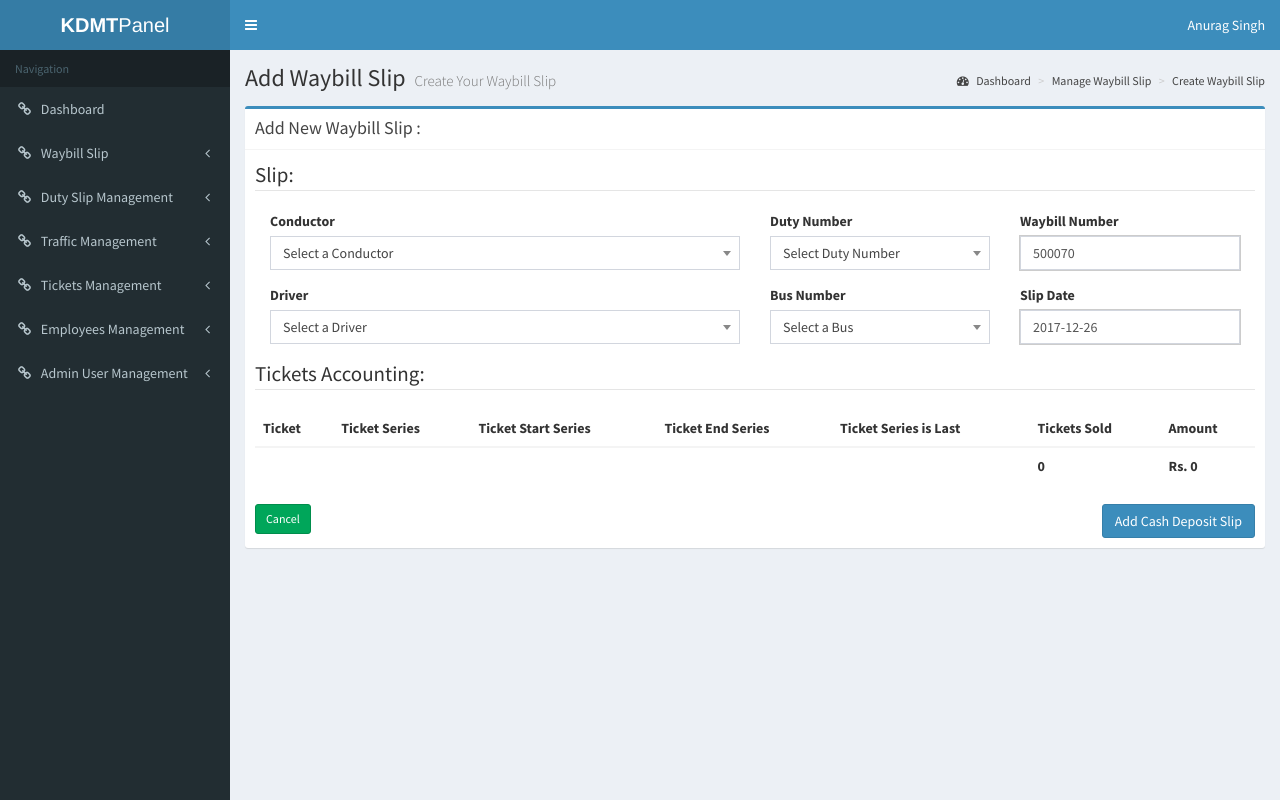
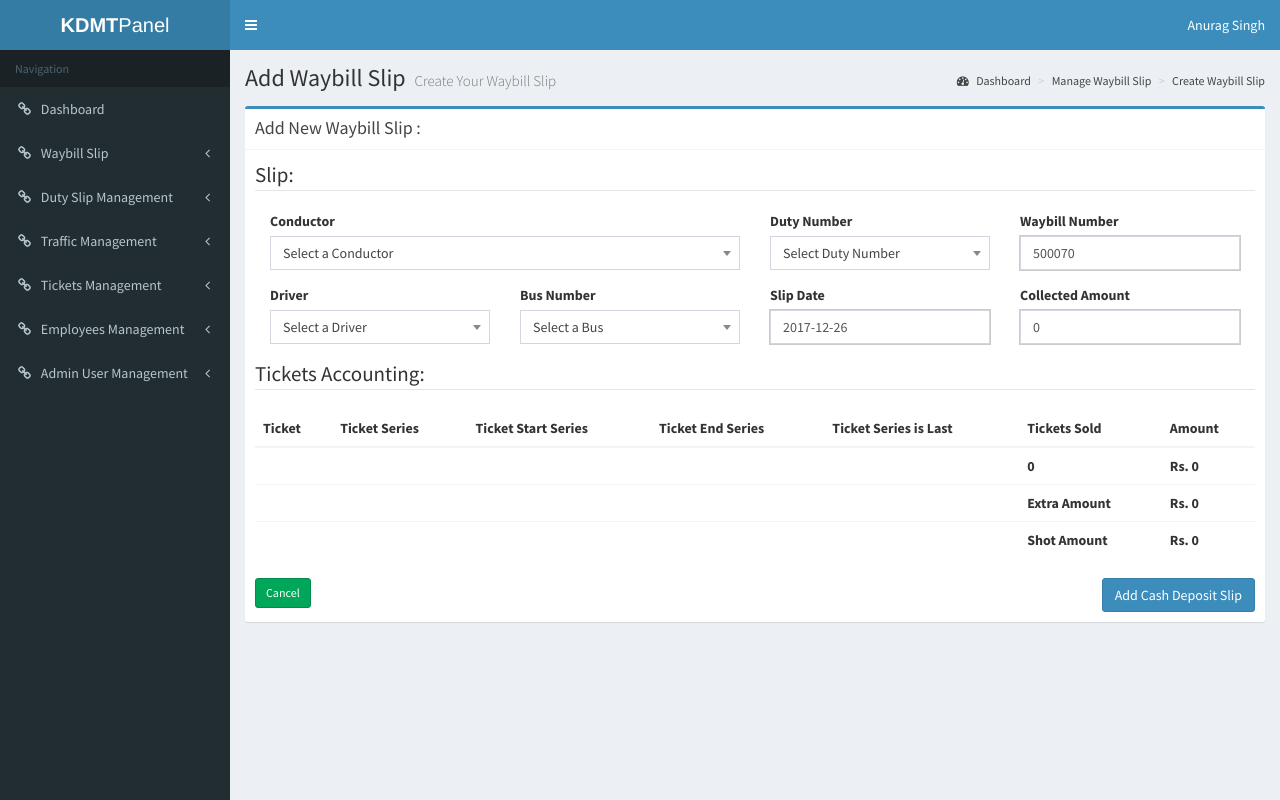
Before and after one commit to rag06/Bus-Transport-Duty-and-Ticket-Sheet, a CodeIgniter app: page /KDMT/admin/cashDepositSlip/cashDepositSlip/addCashDepositSlip in a window 1280 px wide. Run offline with CodeIgniter, Linux system fonts and the light colour scheme; a user stored in the database is signed in; data comes from the database, SQL or seed files in the repository; lists and menus that the app fills with data are empty.

Commit message:
added cash collected etra and shot

```diff
--- /dev/null
+++ b/alterQueries.txt
@@ -0,0 +1,3 @@
+ALTER TABLE cashdeposit_slip ADD COLUMN cashdeposit_slip_CollectedAmount decimal(10,2) DEFAULT 0;
+ALTER TABLE cashdeposit_slip ADD COLUMN cashdeposit_slip_ShotAmount decimal(10,2) DEFAULT 0;
+ALTER TABLE cashdeposit_slip ADD COLUMN cashdeposit_slip_ExtraAmount decimal(10,2) DEFAULT 0;
--- a/application/controllers/admin/cashDepositSlip/CashDepositSlip.php
+++ b/application/controllers/admin/cashDepositSlip/CashDepositSlip.php
@@ -67,6 +67,9 @@ class CashDepositSlip extends CI_Controller {
 					'cashDeposit_slip_BusNumber' => $this->input->post('busNumber'),
 					'cashDeposit_slip_DriverEmpId' => $this->input->post('driverEmpId'),
 					'cashDeposit_slip_Date' => $this->input->post('slipDate'),
+					'cashdeposit_slip_CollectedAmount' => $this->input->post('collectedAmount'),
+					'cashdeposit_slip_ShotAmount' => $this->input->post('shotAmount'),
+					'cashdeposit_slip_ExtraAmount' => $this->input->post('extraAmount'),
 					'cashDeposit_slip_AddedDateTime' => date('Y-m-d H:i:s'),
 					'cashDeposit_slip_AddedBy' => $this->session->userdata['logged_in']['id']
 
@@ -168,6 +171,9 @@ class CashDepositSlip extends CI_Controller {
 					'cashDeposit_slip_BusNumber' => $this->input->post('busNumber'),
 					'cashDeposit_slip_DriverEmpId' => $this->input->post('driverEmpId'),
 					'cashDeposit_slip_Date' => $this->input->post('slipDate'),
+					'cashdeposit_slip_CollectedAmount' => $this->input->post('collectedAmount'),
+					'cashdeposit_slip_ShotAmount' => $this->input->post('shotAmount'),
+					'cashdeposit_slip_ExtraAmount' => $this->input->post('extraAmount'),
 					'cashDeposit_slip_AddedDateTime' => date('Y-m-d H:i:s'),
 					'cashDeposit_slip_AddedBy' => $this->session->userdata['logged_in']['id']
 
--- a/application/views/admin/cashDepositSlip/addCashDepositSlip.php
+++ b/application/views/admin/cashDepositSlip/addCashDepositSlip.php
@@ -68,7 +68,7 @@
 									</div>
 									<div class="">
 
-										<div class="form-group col-md-6">
+										<div class="form-group col-md-3">
 										  <label for="driverEmpId">Driver </label>
 										  <select class="form-control select2" id="driverEmpId" name="driverEmpId">
 												<option value="">Select a Driver </option>
@@ -96,6 +96,11 @@
 										  <label for="slipDate">Slip Date</label>
 										  <input type="text" class="form-control input-date" id="slipDate" name="slipDate" placeholder="yyyy-mm-dd" value="<?php echo date("Y-m-d");?>">
 										</div>
+
+										<div class="form-group col-md-3">
+										  <label for="collectedAmount">Collected Amount</label>
+										  <input type="text" class="form-control" id="collectedAmount" name="collectedAmount"  value="0" required>
+										</div>
 									</div>
 								</fieldset>
 
@@ -121,6 +126,20 @@
 													<th colspan="5"></th>
 													<th> <span id="totalQty">0</span></th>
 													<th>Rs. <span id="totalAmout">0</span></th>
+												</tr>
+												<tr>
+													<th colspan="5"></th>
+													<th>Extra Amount</th>
+													<th>Rs. <span id="lbl-extraAmount">0</span>
+														<input type="hidden"  id="extraAmount" name="extraAmount"  />
+													</th>
+												</tr>
+												<tr>
+													<th colspan="5"></th>
+													<th>Shot Amount</th>
+													<th>Rs. <span id="lbl-shotAmount">0</span>
+														<input type="hidden"  id="shotAmount" name="shotAmount"  />
+													</th>
 												</tr>
 											</tfoot>
 										</table>
@@ -299,6 +318,23 @@
 			});
 
 			$("#totalQty").text(qty);
+			adjustExtraandShot(sum);
+		}
+		function adjustExtraandShot(sum){
+			var collected = $('#collectedAmount').val();
+			var extra = 0;
+			var shot =0;
+			if((collected - sum) >0 ){
+				extra = (collected - sum);
+			} else{
+				shot = sum - collected  ;
+			}
+			$('#extraAmount').val(extra);
+			$('#shotAmount').val(shot);
+
+			$('#lbl-extraAmount').text(extra);
+			$('#lbl-shotAmount').text(shot);
+
 		}
 	 </script>
 	  <script>
@@ -314,8 +350,7 @@
 		  },
 		  routeId: "required",
 		  slipNo: "required",
-		  driverEmpId: "required",
-		  busNumber: "required",
+		  collectedAmount: "required",
 		  slipDate: {
 			required:true,
 			date: true
@@ -326,8 +361,7 @@
 		  conductorEmpId: "Please select a valid Condutor",
 		  routeId: "Please select a valid  Duty ",
 		  slipNo: "Please enter a valid Waybill Number",
-		  driverEmpId: "Please select a valid Driver",
-		  busNumber: "Please enter a valid Bus Number",
+		  collectedAmount: "Please enter a valid  Collected Amount",
 		  slipDate: "Please enter a valid Slip Date"
 		},
 		// Make sure the form is submitted to the destination defined
```
Also changed, not shown: application/views/admin/cashDepositSlip/editCashDepositSlip.php (+38 -5 lines), application/views/admin/cashDepositSlip/pdfCashDepositSlipReport.php (+18 -0 lines), application/views/admin/cashDepositSlip/pdfSingleCashDepositSlip.php (+18 -0 lines), application/views/admin/cashDepositSlip/viewCashDepositSlip.php (+19 -1 lines).
